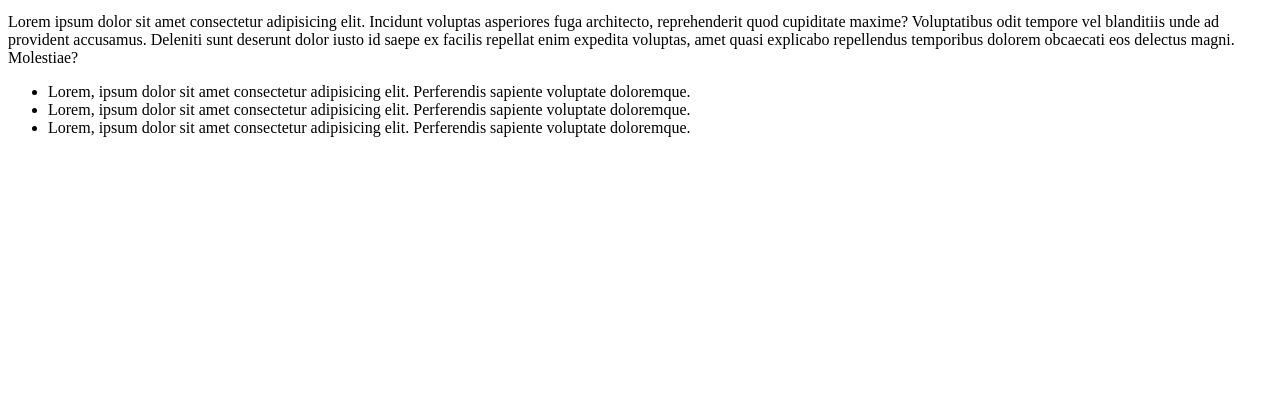
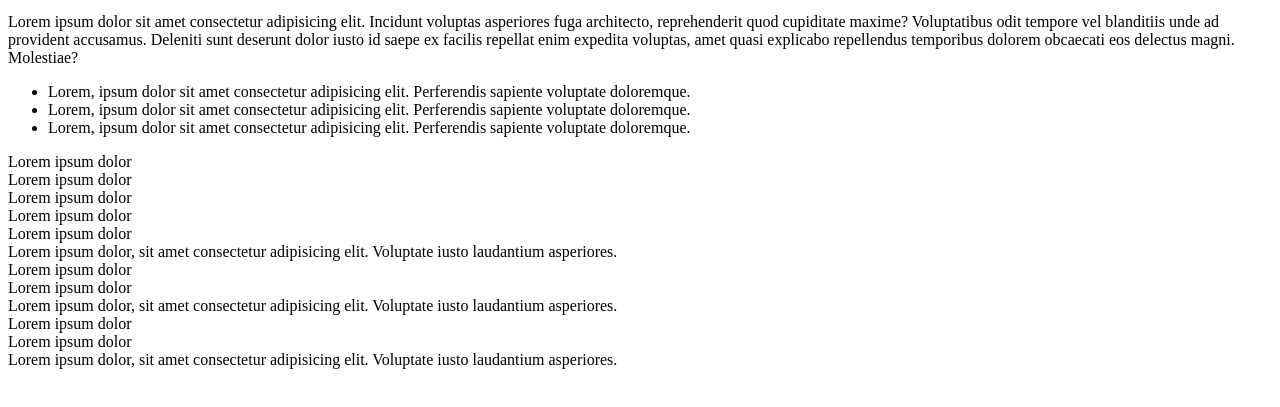
Before and after one commit to DylanBlanco/html-css-booleaner, a plain HTML site: page index.html in a window 1280 px wide. Shown: the part 257-664 px from the top of the page. Drawn offline with Linux system fonts and the light colour scheme.

Commit message:
schema tabellare

```diff
--- a/index.html
+++ b/index.html
@@ -32,6 +32,53 @@
                     <li>Lorem, ipsum dolor sit amet consectetur adipisicing elit. Perferendis sapiente voluptate doloremque.</li>
                 </ul>
             </section>
+
+            <!--schema tabellare-->
+            <section>
+                <div>
+                    <div>
+                        <span>Lorem ipsum dolor</span>
+                    </div>
+                    <div>
+                        <span>Lorem ipsum dolor</span>
+                    <div>
+                        <span>Lorem ipsum dolor</span>
+                    </div>
+                </div>
+                <div>
+                    <div>
+                        <span>Lorem ipsum dolor</span>
+                    </div>
+                    <div>
+                        <span>Lorem ipsum dolor</span>
+                    </div>
+                    <div>
+                        <span>Lorem ipsum dolor, sit amet consectetur adipisicing elit. Voluptate iusto laudantium asperiores.</span>
+                    </div>
+                </div>
+                <div>
+                    <div>
+                        <span>Lorem ipsum dolor</span>
+                    </div>
+                    <div>
+                        <span>Lorem ipsum dolor</span>
+                    </div>
+                    <div>
+                        <span>Lorem ipsum dolor, sit amet consectetur adipisicing elit. Voluptate iusto laudantium asperiores.</span>
+                    </div>
+                </div>
+                <div>
+                    <div>
+                        <span>Lorem ipsum dolor</span>
+                    </div>
+                    <div>
+                        <span>Lorem ipsum dolor</span>
+                    </div>
+                    <div>
+                        <span>Lorem ipsum dolor, sit amet consectetur adipisicing elit. Voluptate iusto laudantium asperiores.</span>
+                    </div>
+                </div>
+            </section>
         </main>
     </body>
 </html>
```
